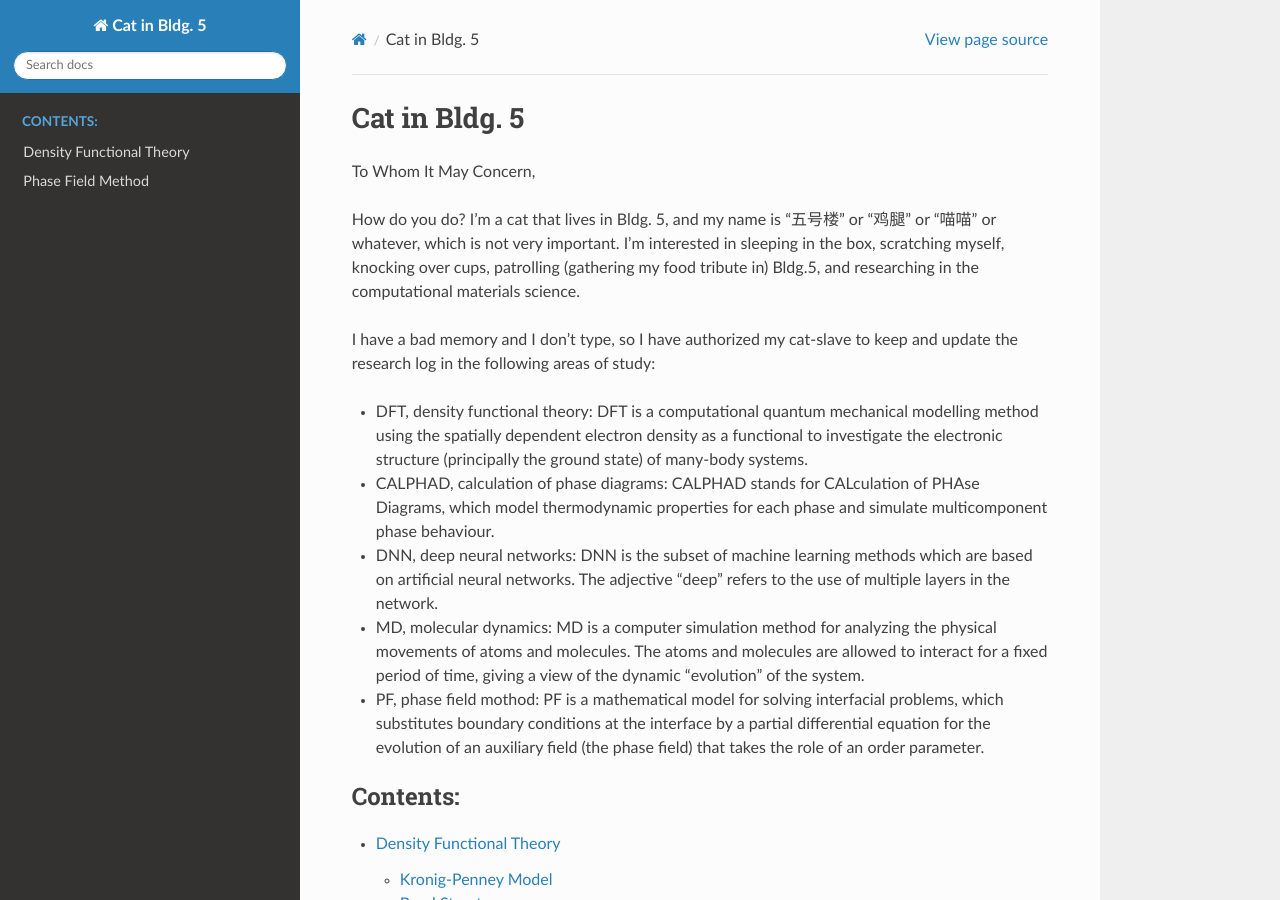
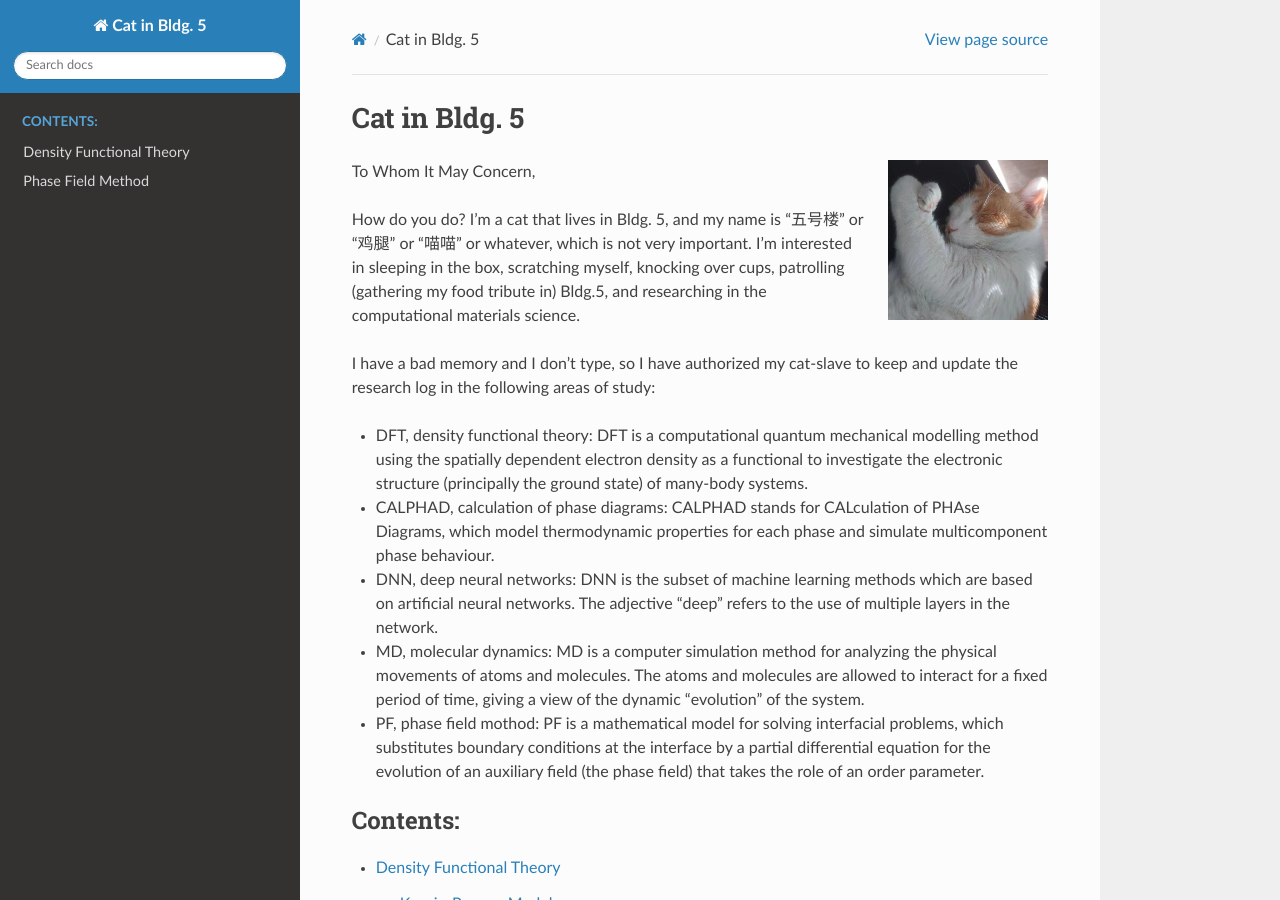
Before and after one commit to vacuumserval/vacuumserval.github.io, a Sphinx documentation site: the page built from source/index.rst, in a window 1280 px wide and 900 px high. Built offline with Sphinx 7.4.7 and the Read the Docs theme 2.0.0, drawn with Linux system fonts in a browser that asks for light colours.

```diff
--- a/source/conf.py
+++ b/source/conf.py
@@ -41,13 +41,16 @@ extensions = [
 source_suffix = {'.rst': 'restructuredtext', '.txt': 'markdown', '.md': 'markdown',}
 
 # Add any paths that contain templates here, relative to this directory.
-# templates_path = ['_templates']
+templates_path = ['_templates']
 
 # List of patterns, relative to source directory, that match files and
 # directories to ignore when looking for source files.
+# use language set by highlight directive if no language is set by role
+inline_highlight_respect_highlight = False
+# use language set by highlight directive if no role is set
+inline_highlight_literals = False
 # This pattern also affects html_static_path and html_extra_path.
-exclude_patterns = []
-
+exclude_patterns = ['_build', 'Thumbs.db', '.DS_Store']
 
 # -- Options for HTML output -------------------------------------------------
 
--- a/source/index.rst
+++ b/source/index.rst
@@ -6,11 +6,11 @@
 Cat in Bldg. 5
 ==========================================
 
-.. .. image:: ./images/icon-small.jpg
-..    :width: 160px
-..    :height: 160px
-..    :alt: Bldg. 5 the Cat
-..    :align: right
+.. image:: ./images/icon-small.jpg
+   :width: 160px
+   :height: 160px
+   :alt: Bldg. 5 the Cat
+   :align: right
 
 To Whom It May Concern,
 
```
Also changed, not shown: 5 other files.
